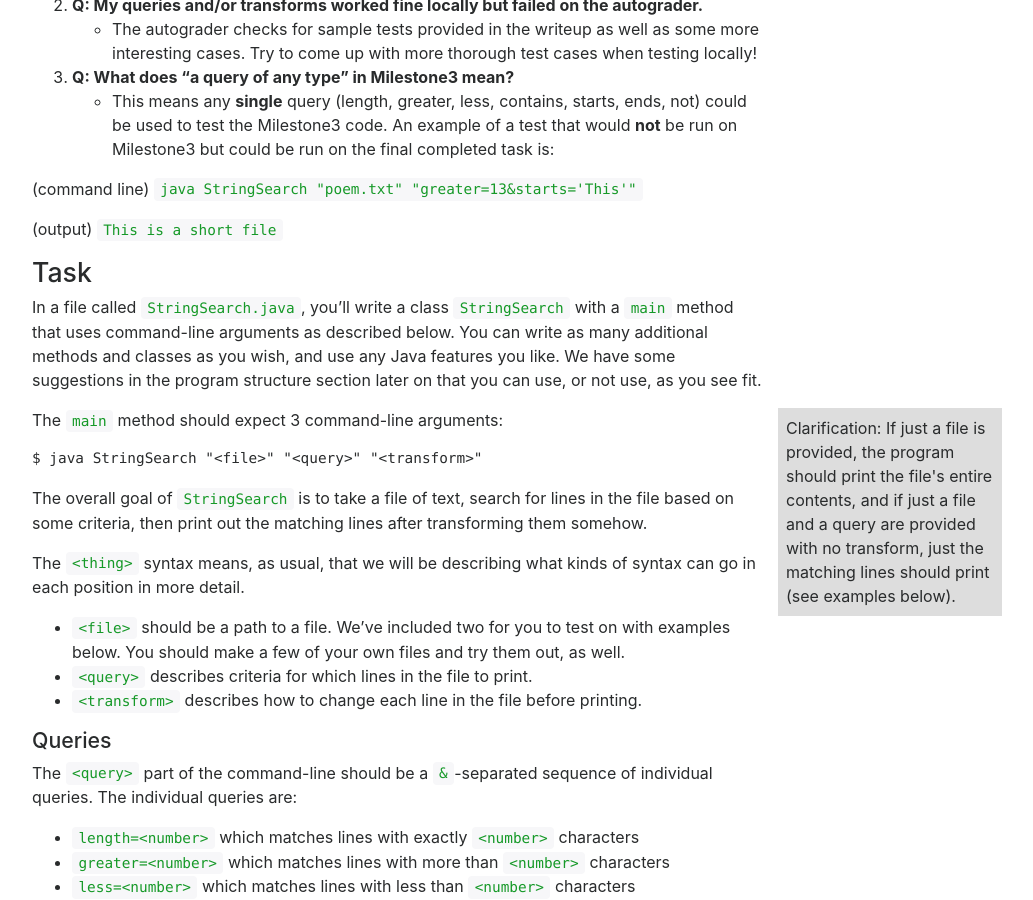
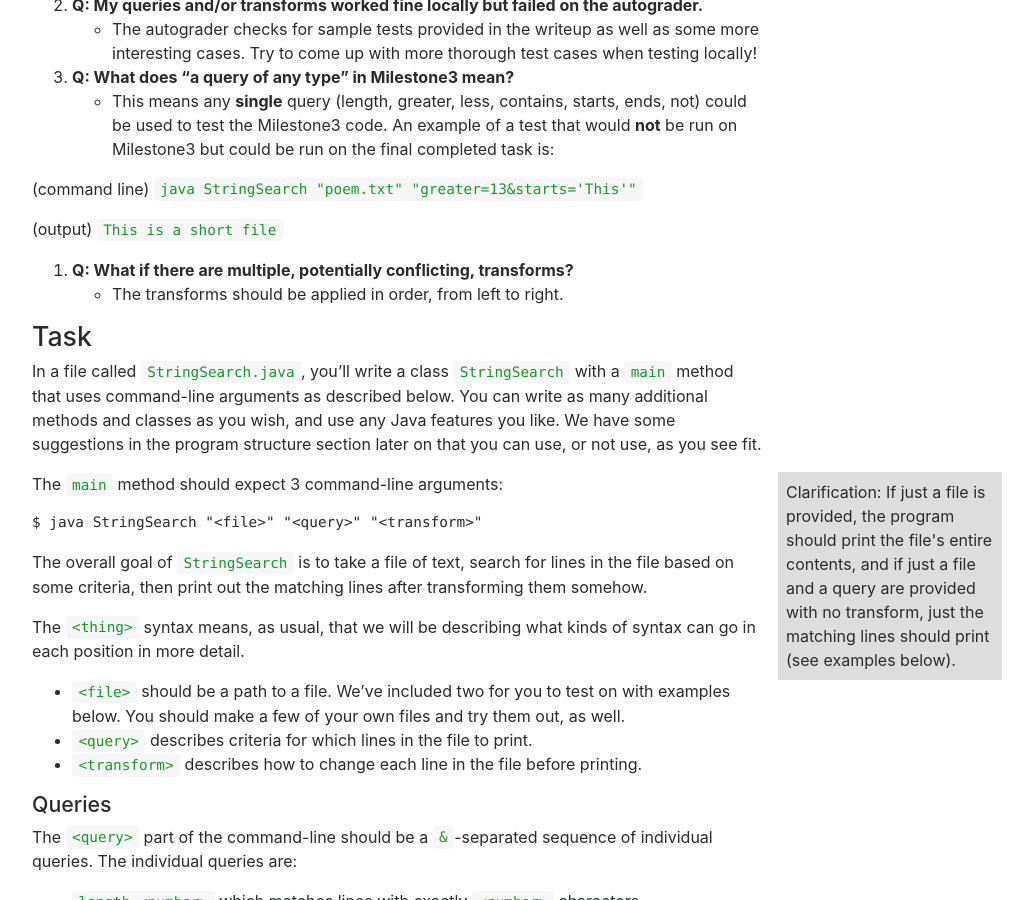
Before and after one commit to ucsd-cse11-s20/ucsd-cse11-s20.github.io, a Jekyll site: the page built from pa7/index.md, in a window 1280 px wide and 900 px high, scrolled down 1073 px. Shown: the whole window, without its empty margins (243-1276 px from the left). Built offline with Jekyll 4.4.1, drawn with Linux system fonts in a browser that asks for light colours; nearby versions of some CDN libraries.

Commit message:
Update index.md

```diff
--- a/pa7/index.md
+++ b/pa7/index.md
@@ -57,7 +57,8 @@ Starter code here (just empty files):
 
 (output) `This is a short file`
 
-
+4. **Q: What if there are multiple, potentially conflicting, transforms?**
+- The transforms should be applied in order, from left to right.
 
 ## Task
 
```
